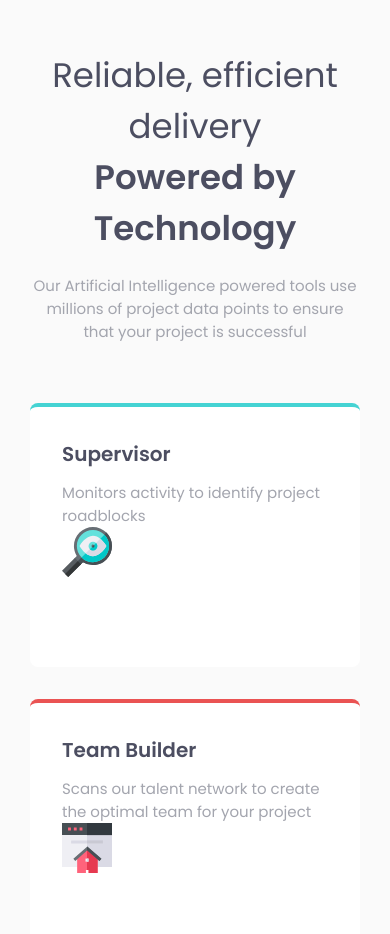
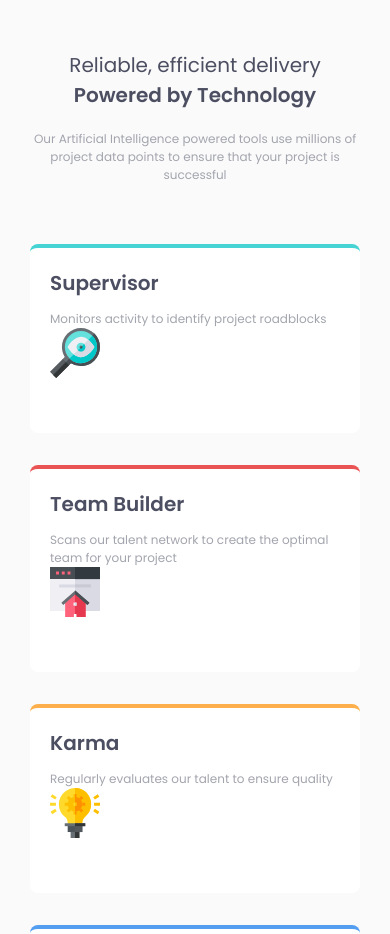
Before and after one commit to Teboho-Xaba/FourCardFeature, a plain HTML site: page index.html in a window 390 px wide. Shown: the top 934 px of the page. Drawn offline with Linux system fonts and the light colour scheme.

Commit message:
Update style.css

```diff
--- a/style.css
+++ b/style.css
@@ -102,3 +102,25 @@ header p{
         grid-template-columns: 1fr;
     }
 }
+
+@media screen and (max-width:425px) {
+    body{
+        font-size: 12px;
+    }
+
+    header h2 {
+        font-size: 20px;
+    }
+
+    header h3 {
+        font-size: 20px;
+    }
+
+    .box {
+        padding: 20px;
+    }
+
+    .box-text {
+        padding-bottom: 30px;
+    }
+ )
```
